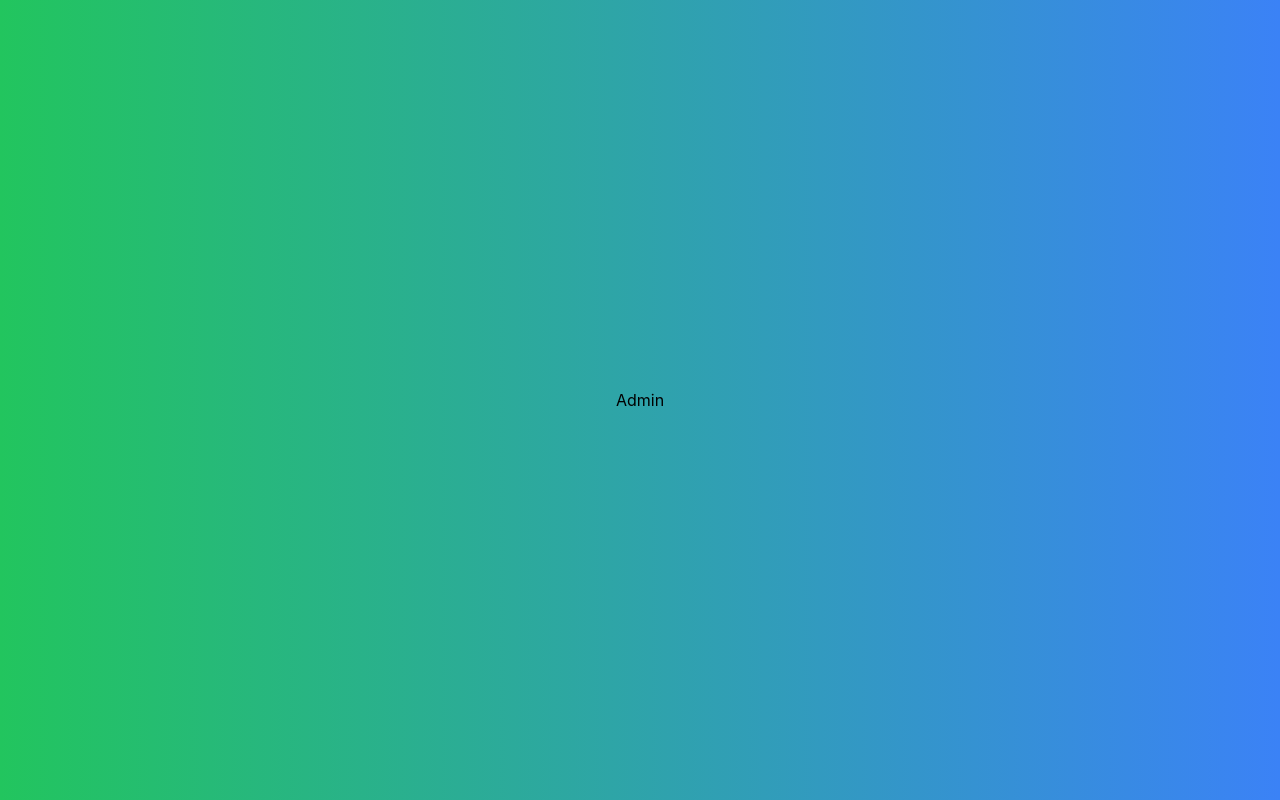
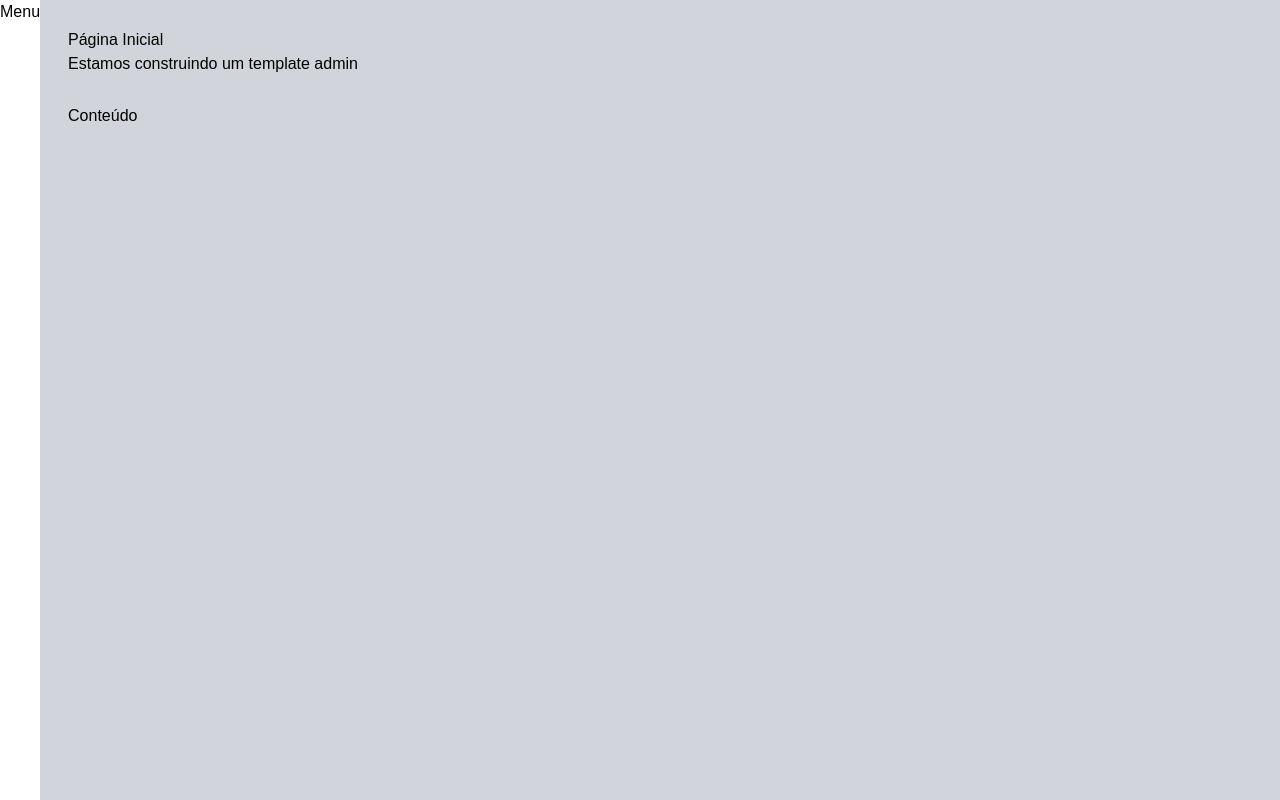
Before and after one commit to vncsreis/next-cod3r-admin-template, a Next.js app: page / in a window 1280 px wide. Built offline with nearby package versions, Linux system fonts and the light colour scheme.

Commit message:
Componentes iniciais

```diff
--- /dev/null
+++ b/src/components/template/Cabecalho.tsx
@@ -0,0 +1,14 @@
+import { Titulo } from "./Titulo";
+
+interface CabecalhoProps {
+  titulo: string;
+  subtitulo: string;
+}
+
+export function Cabecalho(props: CabecalhoProps) {
+  return (
+    <div>
+      <Titulo {...props} />
+    </div>
+  );
+}
--- /dev/null
+++ b/src/components/template/Conteudo.tsx
@@ -0,0 +1,15 @@
+interface ConteudoProps {
+  children?: any;
+}
+
+export function Conteudo(props: ConteudoProps) {
+  return (
+    <div
+      className={`
+    flex flex-col mt-7
+  `}
+    >
+      {props.children}
+    </div>
+  );
+}
--- /dev/null
+++ b/src/components/template/Layout.tsx
@@ -0,0 +1,28 @@
+import { Cabecalho } from "./Cabecalho";
+import { Conteudo } from "./Conteudo";
+import { MenuLateral } from "./MenuLateral";
+
+interface LayoutProps {
+  titulo: string;
+  subtitulo: string;
+  children: any;
+}
+
+export function Layout(props: LayoutProps) {
+  return (
+    <div className={`flex h-screen w-screen`}>
+      <MenuLateral />
+      <div
+        className={`
+        flex
+        flex-col
+      bg-gray-300
+        w-full
+        p-7`}
+      >
+        <Cabecalho {...props} />
+        <Conteudo>{props.children}</Conteudo>
+      </div>
+    </div>
+  );
+}
--- /dev/null
+++ b/src/components/template/MenuLateral.tsx
@@ -0,0 +1,7 @@
+export function MenuLateral() {
+  return (
+    <aside>
+      <h1>Menu</h1>
+    </aside>
+  );
+}
--- /dev/null
+++ b/src/components/template/Titulo.tsx
@@ -0,0 +1,25 @@
+interface TituloProps {
+  titulo: string;
+  subtitulo: string;
+}
+
+export function Titulo(props: TituloProps) {
+  return (
+    <div>
+      <h1
+        className={`
+
+      `}
+      >
+        {props.titulo}
+      </h1>
+      <h2
+        className={`
+
+      `}
+      >
+        {props.subtitulo}
+      </h2>
+    </div>
+  );
+}
--- a/src/pages/index.tsx
+++ b/src/pages/index.tsx
@@ -1,15 +1,14 @@
 import type { NextPage } from "next";
+import { Layout } from "../components/template/Layout";
 
 const Home: NextPage = () => {
   return (
-    <div
-      className={`
-      flex justify-center items-center
-      h-screen
-      bg-gradient-to-r from-green-500 to-blue-500`}
+    <Layout
+      titulo="Página Inicial"
+      subtitulo="Estamos construindo um template admin"
     >
-      Admin
-    </div>
+      <h3>Conteúdo</h3>
+    </Layout>
   );
 };
 
--- a/src/styles/globals.css
+++ b/src/styles/globals.css
@@ -1,13 +1,14 @@
 @tailwind base;
 @tailwind components;
 @tailwind utilities;
+
+@import url("https://fonts.googleapis.com/css2?family=Poppins:wght@100;200;300;400;500;600;700;800;900&display=swap");
 
 html,
 body {
   padding: 0;
   margin: 0;
-  font-family: -apple-system, BlinkMacSystemFont, Segoe UI, Roboto, Oxygen,
-    Ubuntu, Cantarell, Fira Sans, Droid Sans, Helvetica Neue, sans-serif;
+  font-family: "Poppins", sans-serif;
 }
 
 a {
```
